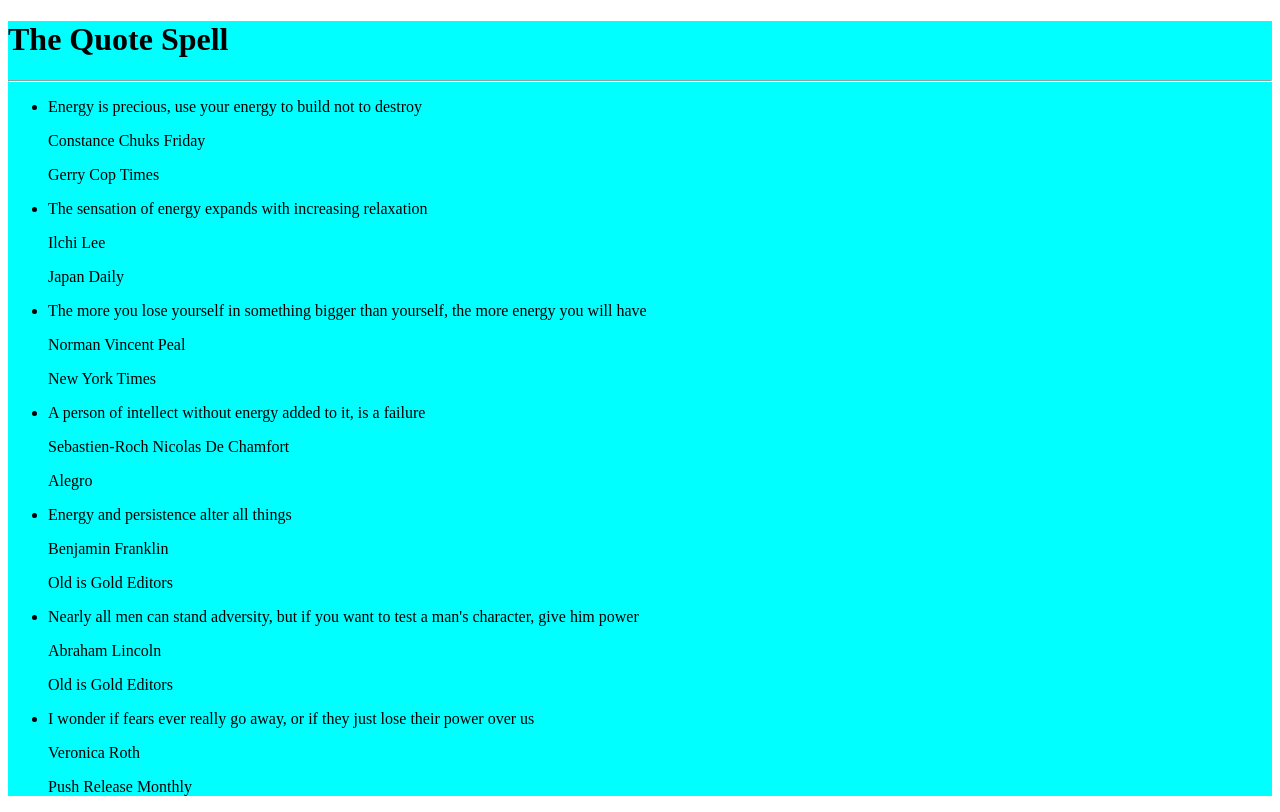
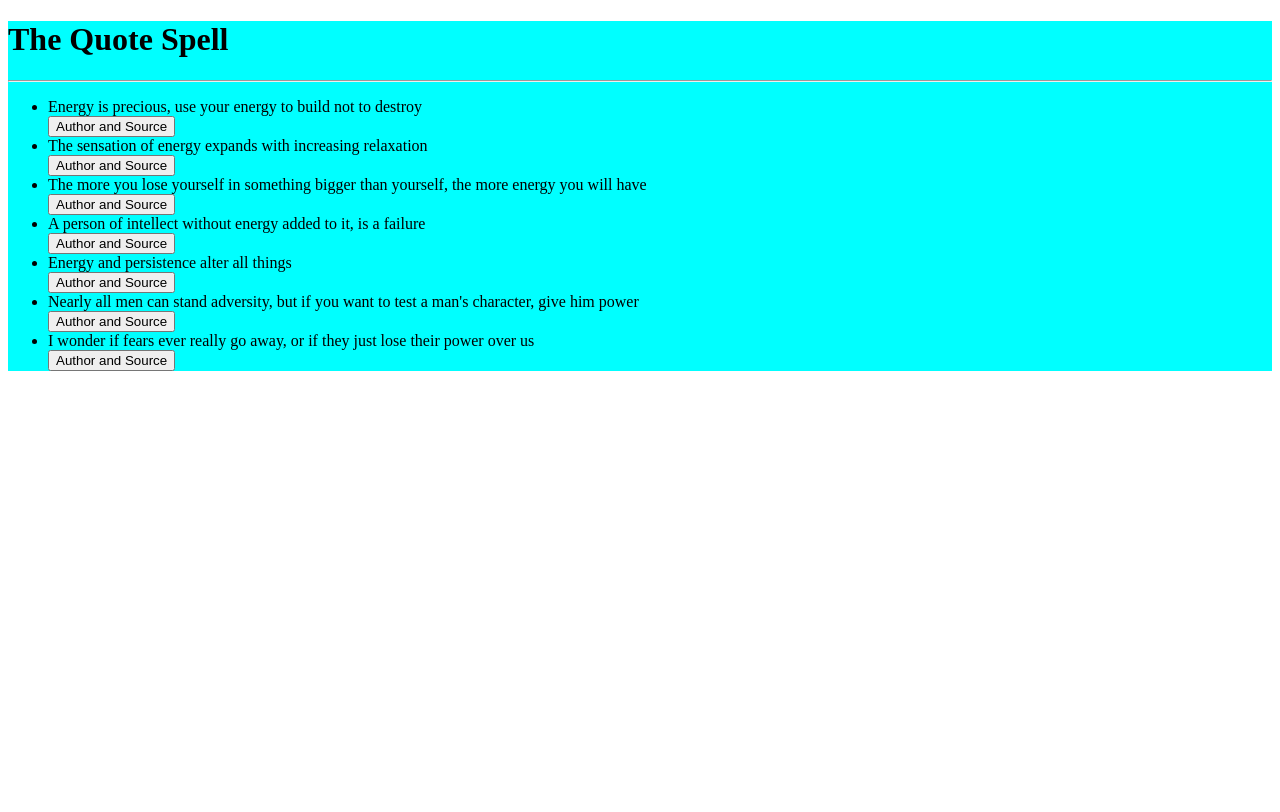
Before and after one commit to Steve-design/my-Quotes, an Angular app: page / in a window 1280 px wide. Built offline with nearby package versions, Linux system fonts and the light colour scheme.

Commit message:
add the logic to show and hide the quote description in the quote html

```diff
--- a/src/app/quote/quote.component.html
+++ b/src/app/quote/quote.component.html
@@ -2,9 +2,10 @@
     <h1>The Quote Spell</h1>
     <hr>
     <ul>
-      <li *ngFor='let quote of quotes'>
-        {{quote.name}}
-        <app-quote-detail [quote]='quote'></app-quote-detail>
-      </li>
+      <div *ngFor='let quote of quotes;let i = index'>
+        <li>{{quote.name}}</li>
+        <button (click)='toggleDetails(i)'>Author and Source</button>
+        <app-quote-detail *ngIf='quote.showDescription' [quote]='quote'></app-quote-detail>
+      </div>
   </ul>
   </div>
```
